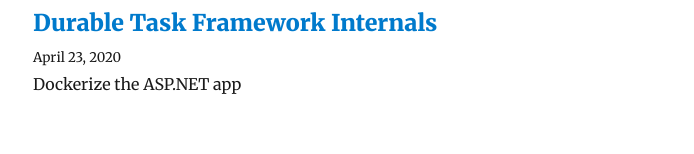
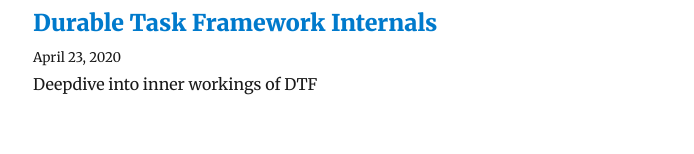
Before and after one commit to abhikmitra/blog, a Gatsby site: page / in a window 1280 px wide. Shown: the part 298-452 px from the top of the page, without its empty margins (292-986 px from the left). Built offline with nearby package versions, Linux system fonts and the light colour scheme; Gatsby itself is replaced by a stand-in of ours; some packages are replaced by stand-ins of ours.

Commit message:
DTF internals

```diff
--- a/content/blog/durable-task/index.md
+++ b/content/blog/durable-task/index.md
@@ -1,7 +1,7 @@
 ---
 title: Durable Task Framework Internals
 date: "2020-04-23T18:00:00.284Z"
-description: "Dockerize the ASP.NET app"
+description: "Deepdive into inner workings of DTF"
 ---
 
 ### Durable Task Framework
```
